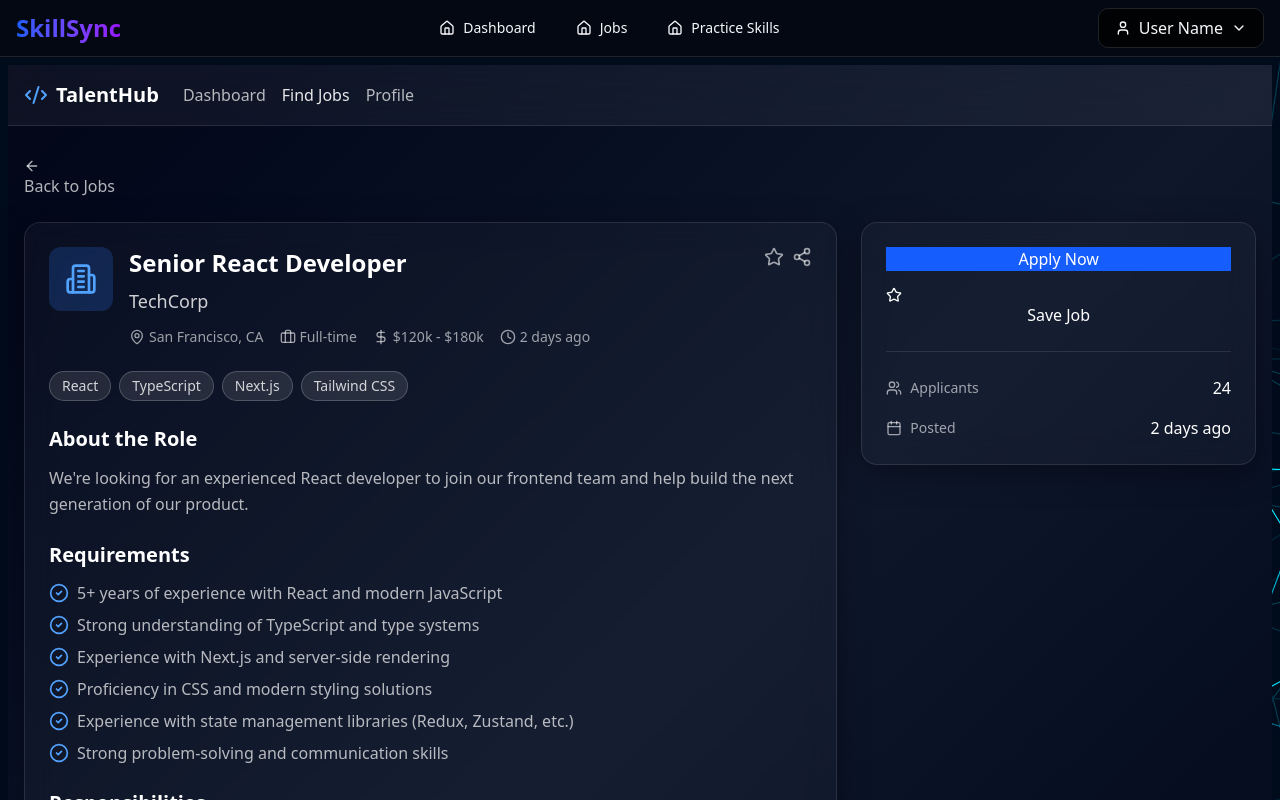
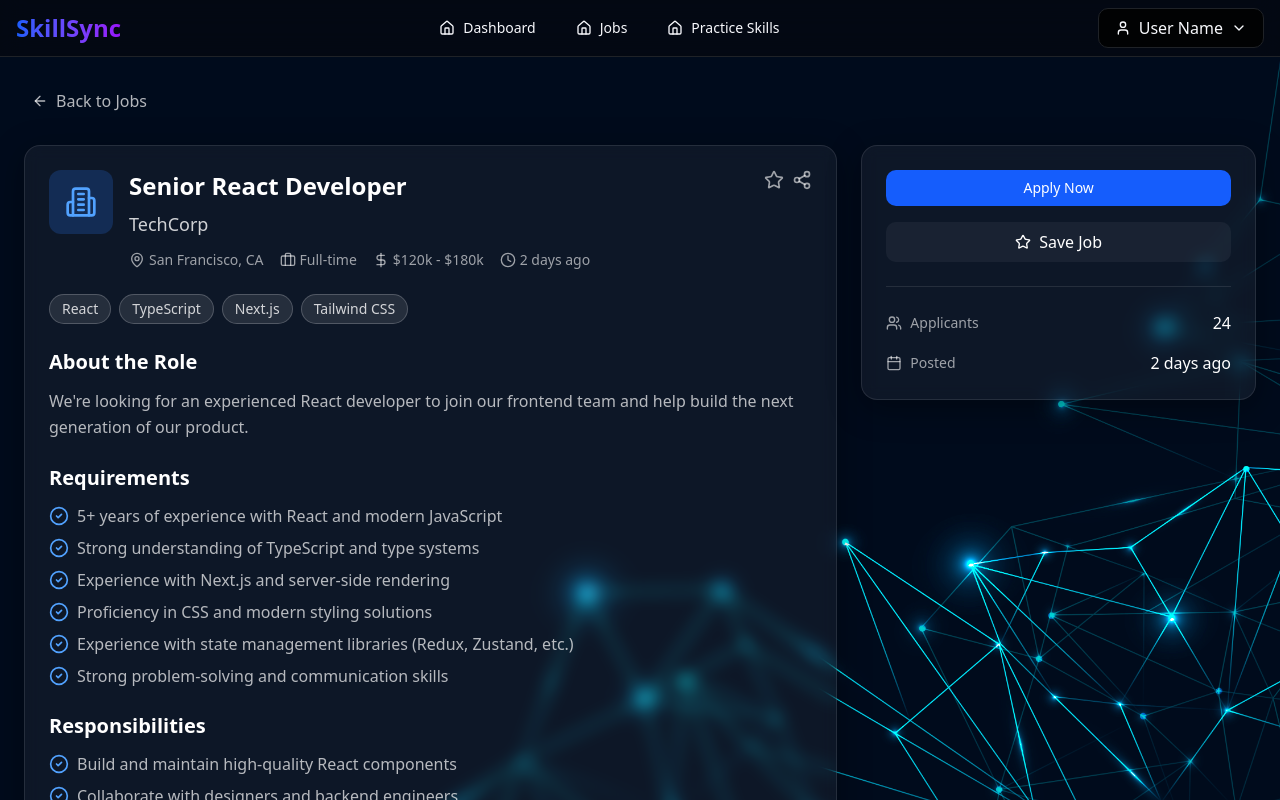
Before and after one commit to Ashik19aug/SkillSync, a Next.js app: page /jobs/1 in a window 1280 px wide. Shown: the top 800 px of the page. Built offline with nearby package versions, Linux system fonts and the light colour scheme.

Commit message:
job details and job list page UI fixing

```diff
--- a/src/app/(authorized)/jobs/[id]/page.tsx
+++ b/src/app/(authorized)/jobs/[id]/page.tsx
@@ -70,38 +70,11 @@ export default function JobDetailsPage({params}: { params: { id: string } }) {
     }
 
     return (
-        <div className="min-h-screen bg-gradient-to-br from-slate-950 via-slate-900 to-slate-950">
-            <header className="border-b border-white/10 bg-white/5 backdrop-blur-xl sticky top-0 z-50">
-                <div className="container mx-auto px-4 py-4 flex items-center justify-between">
-                    <div className="flex items-center gap-6">
-                        <Link href="/dashboard/developer" className="flex items-center gap-2">
-                            <Code2 className="h-6 w-6 text-blue-400"/>
-                            <h1 className="text-xl font-bold text-white">TalentHub</h1>
-                        </Link>
-                        <nav className="hidden md:flex items-center gap-4">
-                            <Link href="/dashboard/developer">
-                                <button className="text-white/70 hover:text-white hover:bg-white/10">
-                                    Dashboard
-                                </button>
-                            </Link>
+        <div className="container mx-auto px-4 py-4 space-y-6">
+
             <Link href="/jobs">
-                                <button className="text-white/90 hover:text-white hover:bg-white/10">
-                                    Find Jobs
-                                </button>
-                            </Link>
-                            <Link href="/profile">
-                                <button className="text-white/70 hover:text-white hover:bg-white/10">
-                                    Profile
-                                </button>
-                            </Link>
-                        </nav>
-                    </div>
-                </div>
-            </header>
-
-            <main className="container mx-auto px-4 py-8">
-                <Link href="/jobs">
-                    <button className="mb-6 text-white/70 hover:text-white hover:bg-white/10">
+                <button
+                    className="flex items-center justify-center rounded-md px-2 py-2 mb-6 text-white/70 hover:text-white hover:bg-white/10 cursor-pointer">
                     <ArrowLeft className="h-4 w-4 mr-2"/>
                     Back to Jobs
                 </button>
@@ -109,7 +82,7 @@ export default function JobDetailsPage({params}: { params: { id: string } }) {
 
             <div className="grid grid-cols-1 lg:grid-cols-3 gap-6">
                 <div className="lg:col-span-2 space-y-6">
-                        <div className="glass-card p-6 rounded-xl border border-white/10">
+                    <div className="glass-card p-6 rounded-xl border border-white/10 bg-white/5 backdrop-blur-sm">
                         <div className="flex items-start justify-between mb-6">
                             <div className="flex items-start gap-4">
                                 <div className="p-4 bg-blue-500/20 rounded-lg">
@@ -124,25 +97,20 @@ export default function JobDetailsPage({params}: { params: { id: string } }) {
                                               {job.location}
                                           </span>
                                         <span className="flex items-center gap-1">
-                        <Briefcase className="h-4 w-4"/>
-                                                {job.type}
+                                            <Briefcase className="h-4 w-4"/>{job.type}
                                           </span>
                                         <span className="flex items-center gap-1">
-                        <DollarSign className="h-4 w-4"/>
-                                                {job.salary}
+                                            <DollarSign className="h-4 w-4"/>{job.salary}
                                           </span>
                                         <span className="flex items-center gap-1">
-                        <Clock className="h-4 w-4"/>
-                                                {job.posted}
+                                            <Clock className="h-4 w-4"/>{job.posted}
                                           </span>
                                     </div>
                                 </div>
                             </div>
                             <div className="flex gap-2">
-                                    <button
-                                        onClick={() => setIsSaved(!isSaved)}
-                                        className="text-white/60 hover:text-yellow-400 hover:bg-white/10"
-                                    >
+                                <button onClick={() => setIsSaved(!isSaved)}
+                                        className="text-white/60 hover:text-yellow-400 hover:bg-white/10">
                                     <Star
                                         className={`h-5 w-5 ${isSaved ? "fill-yellow-400 text-yellow-400" : ""}`}/>
                                 </button>
@@ -154,10 +122,8 @@ export default function JobDetailsPage({params}: { params: { id: string } }) {
 
                         <div className="flex flex-wrap gap-2 mb-6">
                             {job.tags.map((tag) => (
-                                    <span
-                                        key={tag}
-                                        className="px-3 py-1 rounded-full text-sm font-medium bg-white/10 text-white/80 border border-white/20"
-                                    >
+                                <span key={tag}
+                                      className="px-3 py-1 rounded-full text-sm font-medium bg-white/10 text-white/80 border border-white/20">
                                       {tag}
                                     </span>
                             ))}
@@ -208,24 +174,21 @@ export default function JobDetailsPage({params}: { params: { id: string } }) {
                     </div>
 
                     {showApplicationForm && !hasApplied && (
-                            <div className="glass-card p-6 rounded-xl border border-white/10">
+                        <div className="glass-card p-6 rounded-xl border border-white/10 bg-white/5 backdrop-blur-sm">
                             <h2 className="text-xl font-semibold text-white mb-4">Application</h2>
                             <div className="space-y-4">
                                 <div>
-                                        <label className="block text-sm font-medium text-white/80 mb-2">Cover Letter
-                                            (Optional)</label>
+                                    <label className="form-label">Cover Letter (Optional)</label>
                                     <textarea
                                         placeholder="Tell us why you're a great fit for this role..."
                                         value={coverLetter}
                                         onChange={(e) => setCoverLetter(e.target.value)}
                                         rows={6}
-                                            className="bg-white/5 border-white/10 text-white placeholder:text-white/40 focus:border-blue-500/50"
+                                        className="form-input"
                                     />
                                 </div>
                                 <div className="flex gap-3">
-                                        <button onClick={handleApply}
-                                                className="flex-1 bg-blue-600 hover:bg-blue-700 text-white">
-                                            Submit Application
+                                    <button onClick={handleApply} className="flex-1 bg-blue-600 hover:bg-blue-700 text-white">Submit Application
                                     </button>
                                     <button
                                         onClick={() => setShowApplicationForm(false)}
@@ -240,7 +203,7 @@ export default function JobDetailsPage({params}: { params: { id: string } }) {
                 </div>
 
                 <div className="space-y-6">
-                        <div className="glass-card p-6 rounded-xl border border-white/10 sticky top-24">
+                    <div className="glass-card p-6 rounded-xl border border-white/10 sticky top-24 bg-white/5 backdrop-blur-sm">
                         {hasApplied ? (
                             <div className="text-center py-4">
                                 <div className="p-4 bg-green-500/20 rounded-full w-fit mx-auto mb-4">
@@ -251,24 +214,19 @@ export default function JobDetailsPage({params}: { params: { id: string } }) {
                                     to you soon.</p>
                                 <Link href="/jobs">
                                     <button
-                                            className="w-full border-white/20 text-white hover:bg-white/10 bg-transparent"
-                                        >
+                                        className="w-full border-white/20 text-white hover:bg-white/10 bg-transparent">
                                         Browse More Jobs
                                     </button>
                                 </Link>
                             </div>
                         ) : (
                             <>
-                                    <button
-                                        onClick={() => setShowApplicationForm(true)}
-                                        className="w-full bg-blue-600 hover:bg-blue-700 text-white mb-4"
-                                    >
+                                <button onClick={() => setShowApplicationForm(true)}
+                                        className="w-full bg-blue-600 hover:bg-blue-700 text-white rounded-md text-sm py-2 cursor-pointer mb-4">
                                     Apply Now
                                 </button>
-                                    <button
-                                        onClick={() => setIsSaved(!isSaved)}
-                                        className="w-full border-white/20 text-white hover:bg-white/10 bg-transparent"
-                                    >
+                                <button onClick={() => setIsSaved(!isSaved)}
+                                        className="flex items-center justify-center w-full border-white/20 text-white bg-white/5 hover:bg-white/10 rounded-md py-2">
                                     <Star
                                         className={`h-4 w-4 mr-2 ${isSaved ? "fill-yellow-400 text-yellow-400" : ""}`}/>
                                     {isSaved ? "Saved" : "Save Job"}
@@ -286,8 +244,7 @@ export default function JobDetailsPage({params}: { params: { id: string } }) {
                             </div>
                             <div className="flex items-center justify-between">
                                   <span className="text-white/60 text-sm flex items-center gap-2">
-                    <Calendar className="h-4 w-4"/>
-                    Posted
+                                    <Calendar className="h-4 w-4"/>Posted
                                   </span>
                                 <span className="text-white font-medium">{job.posted}</span>
                             </div>
@@ -295,7 +252,6 @@ export default function JobDetailsPage({params}: { params: { id: string } }) {
                     </div>
                 </div>
             </div>
-            </main>
         </div>
     )
 }
--- a/src/app/(authorized)/jobs/page.tsx
+++ b/src/app/(authorized)/jobs/page.tsx
@@ -222,7 +222,7 @@ export default function JobsPage() {
                             </div>
 
                             <Link href={`/jobs/${job.id}`}>
-                                <button className="w-full bg-blue-600 hover:bg-blue-700 text-white rounded-md text-sm py-1">View Details
+                                <button className="w-full bg-blue-600 hover:bg-blue-700 text-white rounded-md text-sm py-2 cursor-pointer">View Details
                                 </button>
                             </Link>
                         </div>
```
Lines whose indentation alone changed are shown as unchanged.
